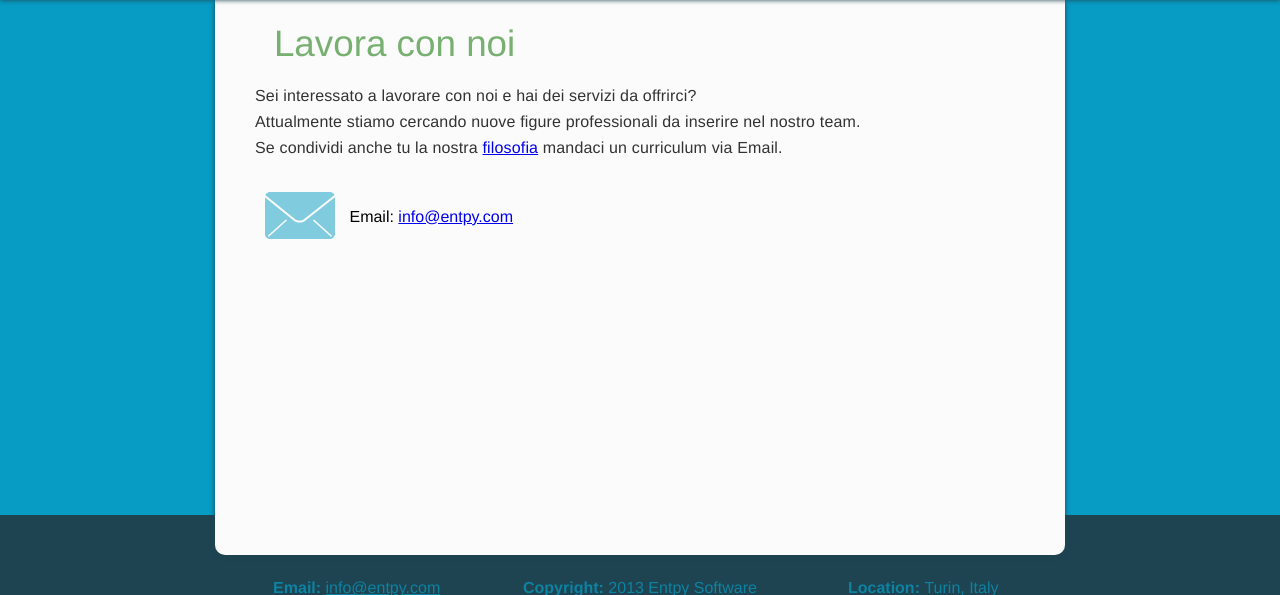
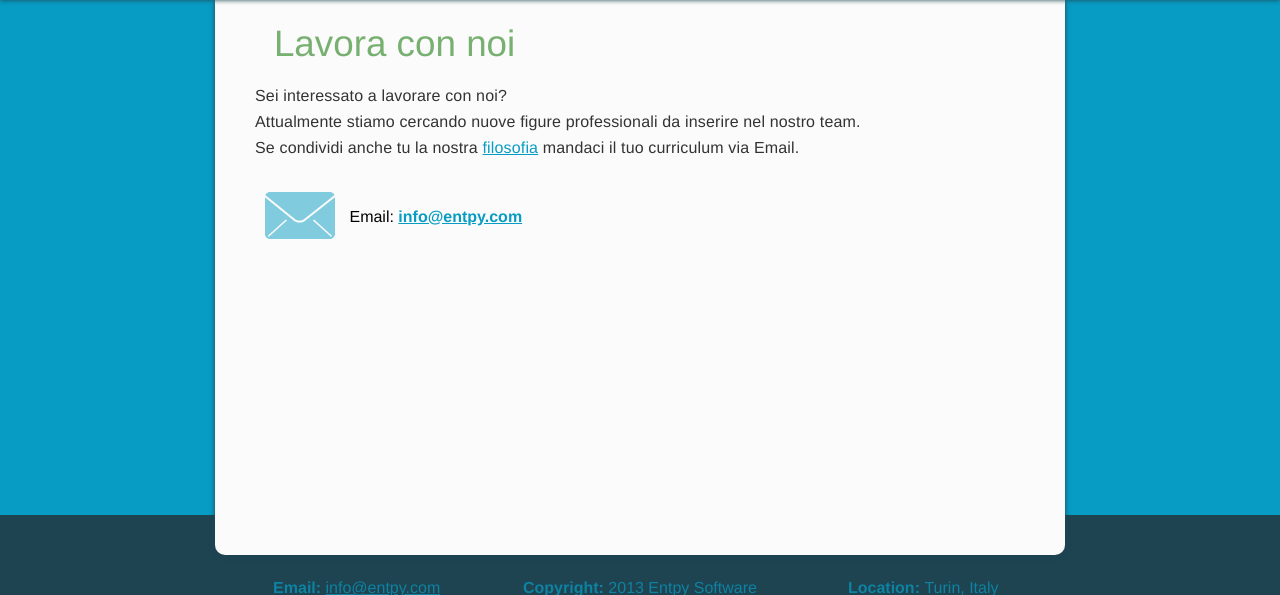
Before and after one commit to entpy/entpy-django-website, a Django app: template website/website/templates/blue/work_with_us.html in a window 1280 px wide. Shown: the part 127-722 px from the top of the page. Run offline with Django 3.2, Linux system fonts and the light colour scheme; the template is opened without the code that fills it, so the values that code supplies are empty.

Commit message:
css link color changed

```diff
--- a/website/project_static/blue/css/base_css.css
+++ b/website/project_static/blue/css/base_css.css
@@ -22,11 +22,14 @@ body, .footer_container { background-color: #1e4451;  }
 /* main content style {{{ */
 .main_content_container article h1 { color: #78B071; }
 .main_content_container article h2 { color: #079cc4; }
+.main_content_container article a { color: #079cc4; }
+.main_content_container article a:hover { color: #1E4451; }
 .main_content_section { background-color: #079cc4; }
 .main_content_container { background-color: #FBFBFB; box-shadow: 0px 1px 5px 0px #1E4451; }
 .image_single_block figure figcaption { color: #079cc4; }
 .description_container > span { color: #333; }
 .no_padding_bottom { padding-bottom: 0!important; }
+.email_container { font-weight: bold; }
 /* main content style }}} */
 
 /* footer style {{{ */
--- a/website/website/templates/blue/contacts.html
+++ b/website/website/templates/blue/contacts.html
@@ -17,13 +17,13 @@
 					<span class="data_info_label">
 						Email:
 					</span>
-					<span class="data_info_method">
+					<span class="data_info_method email_container">
 						<a href="mailto:info@entpy.com">info@entpy.com</a>
 					</span>
 				</div>
 				<div class="data_info_list_container">
 					<span class="data_info_label">
-						Social network:
+						Social:
 					</span>
 					<span class="data_info_method contact_us_method">
 						<a href="https://github.com/entpy" target="_blank">github</a>
--- a/website/website/templates/blue/index.html
+++ b/website/website/templates/blue/index.html
@@ -32,7 +32,7 @@
 		</div>
 		<div class="description_container">
 			<span class="more_readable_container">
-				<b>Entpy</b> è una <b>software house</b> di Torino con obiettivo di fornire soluzioni semplici a problemi complessi, curando in dettaglio tutti i particolari. In sostanza inquadriamo il problema e lo risolviamo.<br />Non ci occupiamo di svolgere un progetto in tempi fulminei, ma ci impegnamo nel farlo nel migliore dei modi e con qualità. Con riferimento a questo, Entpy si adatta ad ogni tipo di ambito, rendendo possibile la comunicazione dai singoli privati fino alle grandi aziente.
+				<b>Entpy</b> è una <b>software house</b> di Torino con obiettivo di fornire soluzioni semplici a problemi complessi, curando in dettaglio tutti i particolari. Non ci occupiamo di svolgere un progetto in tempi fulminei, ma ci prefiggiamo di farlo nel migliore dei modi e con qualità. Con riferimento a questo, Entpy si adatta ad ogni tipo di ambito, rendendo possibile la comunicazione dai singoli privati fino alle grandi aziente.
 			</span>
 		</div>
 	</div>
--- a/website/website/templates/blue/philosophy.html
+++ b/website/website/templates/blue/philosophy.html
@@ -3,7 +3,7 @@
 {% block content %}
 	<h1>Filosofia</h1>
 	<div class="main_content">
-		<h2>“ENTPY” deriva dalla parola “Entropy”</h2>
+		<h2>Entpy è la nostra visione dell'informatica</h2>
 		<div class="image_conainer right_image_container">
 			<div class="image_single_block image_single_block_centered">
 				<figure>
@@ -13,7 +13,7 @@
 		</div>
 		<div class="description_container margin_top_40">
 			<span class="more_readable_container">
-				Cosa significa informatica? La risposta nella maggior parte delle aziende esistenti sarà: business. Qui da noi il concetto è completamente diverso. Informatica significa apertura mentale, classe nella risoluzione di problemi e scambio di opinioni.<br />L’informatica è lo strumento che permette di eliminare qualunque tipo di barriera, se usato bene e non sfruttato. Che ci crediate o no, Entpy è nata per sopperire allo sfruttamento di quest’arte. Sosteniamo l’open source e siamo cultori del software libero. Se anche tu sei della stessa idea vai nella sezione <a href="/work_with_us/">"Lavora con noi"</a>.
+				Cosa significa informatica?<br />La risposta nella maggior parte delle aziende esistenti sarà: business.<br />Per noi noi il concetto è completamente diverso. Informatica significa apertura mentale, classe nella risoluzione di problemi e scambio di opinioni.<br />Se utilizzato bene e in maniera opportuna, l’informatica è lo strumento che permette di eliminare qualunque tipo di barriera. Che ci crediate o no, Entpy è nata per sopperire allo sfruttamento di quest’arte. Sosteniamo l’open source e siamo cultori del software libero. Se ritrovi le tue idee nel nostro manifesto, vai nella sezione "<a href="/work_with_us/">Lavora con noi</a>".
 			</span>
 		</div>
 	</div>
--- a/website/website/templates/blue/work_with_us.html
+++ b/website/website/templates/blue/work_with_us.html
@@ -5,7 +5,7 @@
 	<div class="main_content">
 		<div class="description_container description_container_top no_padding_bottom">
 			<span class="more_readable_container">
-				Sei interessato a lavorare con noi e hai dei servizi da offrirci?<br />Attualmente stiamo cercando nuove figure professionali da inserire nel nostro team.<br/>Se condividi anche tu la nostra <a href="/philosophy/">filosofia</a> mandaci un curriculum via Email.
+				Sei interessato a lavorare con noi?<br />Attualmente stiamo cercando nuove figure professionali da inserire nel nostro team.<br/>Se condividi anche tu la nostra <a href="/philosophy/">filosofia</a> mandaci il tuo curriculum via Email.
 			</span>
 		</div>
 		<div class="data_external_container">
@@ -17,7 +17,7 @@
 					<span class="data_info_label">
 						Email:
 					</span>
-					<span class="data_info_method">
+					<span class="data_info_method email_container">
 						<a href="mailto:info@entpy.com">info@entpy.com</a>
 					</span>
 				</div>
```
